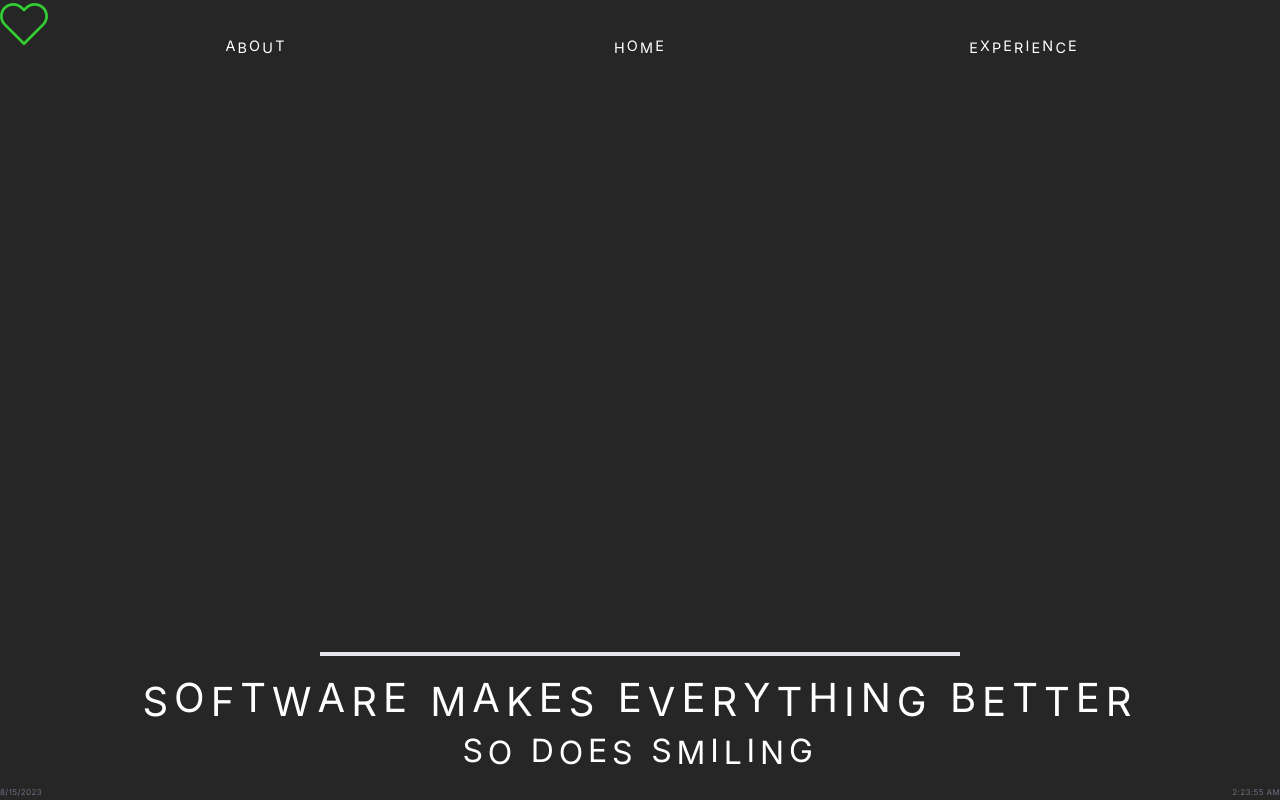
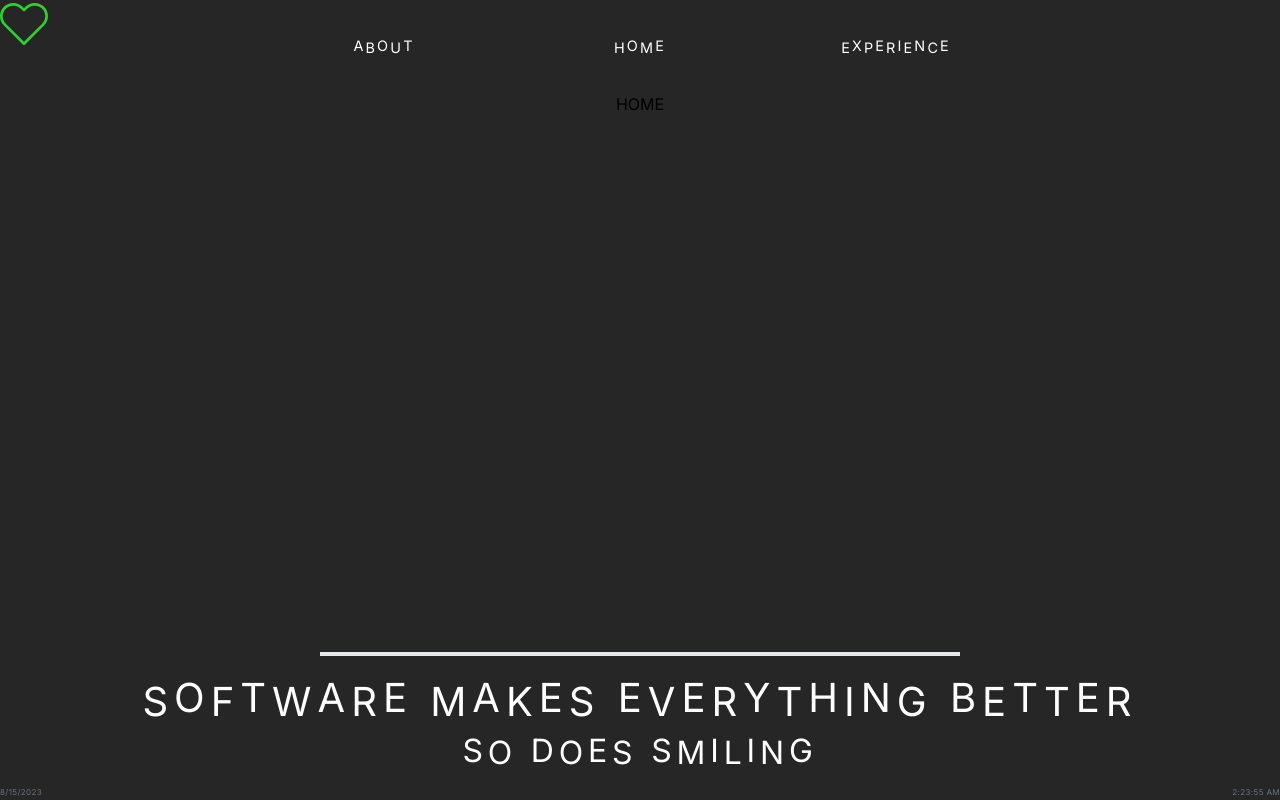
Before and after one commit to DaveyDevsALot/abstract, a Next.js app: page / in a window 1280 px wide. Built offline with nearby package versions, Linux system fonts and the light colour scheme.

Commit message:
Final adjustments to the position, function to assign correct color according to health check. Cleaned up and formatted code.

```diff
--- a/app/components/ui/Tile.jsx
+++ /dev/null
@@ -1,19 +0,0 @@
-import RotateInOut3D from '../animation/InOutRotation3D'
-
-const Tile = ({ children, display, bg }) => (
-  <RotateInOut3D
-    duration={1 + Math.random()}
-    delay={0.5 + Math.random()}
-    offsetY={120}
-  >
-    <div className={`w-1/4 h-2/4`}>
-      <div
-        className={`w-full h-full overflow-hidden flex align-middle justify-center bg-[${bg}] border-2`}
-      >
-        {children}
-      </div>
-    </div>
-  </RotateInOut3D>
-)
-
-export default Tile
--- a/app/components/ui/footer/Footer.jsx
+++ b/app/components/ui/footer/Footer.jsx
@@ -1,16 +1,7 @@
 'use client'
-import React, { useEffect, useState } from 'react'
-import dynamic from 'next/dynamic'
 import classes from './Footer.module.css'
 import { RollingText } from '../../ui/textDisplays/rollingText/RollingText'
 import Link from 'next/link'
-import { GET } from '../../../api/route'
-import { HealthCheck } from '../healthCheck/HealthCheck'
-
-// No SSR and dynamic import for Next Server matching errors due to clock.
-const ClockWithNoSSR = dynamic(() => import('../dateTime/DateTime'), {
-  ssr: false,
-})
 export const Footer = () => {
   return (
     <footer>
@@ -40,8 +31,6 @@ export const Footer = () => {
             </div>
           </div>
         </div>
-        <ClockWithNoSSR />
-        <HealthCheck />
       </div>
     </footer>
   )
--- a/app/components/ui/header/Header.jsx
+++ b/app/components/ui/header/Header.jsx
@@ -1,35 +1,45 @@
-import React from 'react';
+import React from 'react'
 import Link from 'next/link'
-import classes from './Header.module.css';
+import classes from './Header.module.css'
 import { RollingText } from '../textDisplays/rollingText/RollingText'
 
 export const Header = () => (
   <nav>
     <div className={classes.header}>
       <div className={classes.partialBorderDiv} />
-        <div className={classes.menuItems}>
       <div className={classes.menuItem}>
         <div className={classes.itemText}>
           <Link href={'/'}>
-                  <RollingText displayText={'ABOUT'} fontSize={'0.9rem'} minFontSize={'0.5rem'}></RollingText>
+            <RollingText
+              displayText={'ABOUT'}
+              fontSize={'0.9rem'}
+              minFontSize={'0.5rem'}
+            ></RollingText>
           </Link>
         </div>
       </div>
       <div className={classes.menuItem}>
         <div className={classes.itemText}>
           <Link href={'/'}>
-                <RollingText displayText={'HOME'} fontSize={'0.9rem'} minFontSize={'0.5rem'}></RollingText>
+            <RollingText
+              displayText={'HOME'}
+              fontSize={'0.9rem'}
+              minFontSize={'0.5rem'}
+            ></RollingText>
           </Link>
         </div>
       </div>
       <div className={classes.menuItem}>
         <div className={classes.itemText}>
           <Link href={'/'}>
-                <RollingText displayText={'EXPERIENCE'} fontSize={'0.9rem'} minFontSize={'0.5rem'}></RollingText>
+            <RollingText
+              displayText={'EXPERIENCE'}
+              fontSize={'0.9rem'}
+              minFontSize={'0.5rem'}
+            ></RollingText>
           </Link>
         </div>
       </div>
     </div>
-    </div>
   </nav>
-);
+)
--- a/app/components/ui/header/Header.module.css
+++ b/app/components/ui/header/Header.module.css
@@ -1,14 +1,14 @@
 
 
 .header {
-  @apply fixed top-0 bottom-0 w-full transition-[height]
+  @apply fixed top-0 w-full transition-[height] flex content-evenly justify-center
 }
 .menuItem {
-  @apply pt-8 sm:pt-10 w-1/5 flex justify-center content-center;
+  @apply pt-8 w-1/3 sm:w-1/5 sm:pt-10 flex justify-center;
 }
 
 .menuItems {
-  @apply flex content-center justify-evenly;
+  @apply w-full;
 }
 
 .itemText {
--- /dev/null
+++ b/app/components/ui/mainWrapper/MainWrapper.jsx
@@ -0,0 +1,4 @@
+import classes from './MainWrapper.module.css'
+export const MainWrapper = ({ children }) => (
+  <section className={classes.main}>{children}</section>
+)
--- /dev/null
+++ b/app/components/ui/mainWrapper/MainWrapper.module.css
@@ -0,0 +1,3 @@
+.main {
+  @apply flex min-h-screen flex-col items-center justify-between pb-28 md:pb-40 pt-24;
+}
--- a/app/hooks/useGsapContext.js
+++ b/app/hooks/useGsapContext.js
@@ -1,6 +1,5 @@
 import { useMemo } from 'react'
 import { gsap } from 'gsap'
 export const useGsapContext = (scope) => {
-  return useMemo(() => gsap.context(() => {
-  }, scope), [scope]);
+  return useMemo(() => gsap.context(() => {}, scope), [scope])
 }
--- a/app/layout.js
+++ b/app/layout.js
@@ -1,8 +1,17 @@
 import './globals.css'
+import React from 'react'
+import dynamic from 'next/dynamic'
 import { Inter } from 'next/font/google'
 import { Footer } from '../app/components/ui/footer/Footer'
 import { Header } from '../app/components/ui/header/Header'
+import { HealthCheck } from '../app/components/ui/healthCheck/HealthCheck'
 
+const ClockWithNoSSR = dynamic(
+  () => import('../app/components/ui/dateTime/DateTime'),
+  {
+    ssr: false,
+  }
+)
 const inter = Inter({ subsets: ['latin'] })
 
 export const metadata = {
@@ -17,6 +26,8 @@ export default function RootLayout({ children }) {
         <Header />
         {children}
         <Footer />
+        <ClockWithNoSSR />
+        <HealthCheck />
       </body>
     </html>
   )
--- a/app/page.js
+++ b/app/page.js
@@ -1,8 +1,5 @@
+import { MainWrapper } from '../app/components/ui/mainWrapper/MainWrapper'
 
 export default function Home() {
-  return (
-    <main className="flex min-h-screen flex-col items-center justify-between p-24">
-
-    </main>
-  )
+  return <MainWrapper>HOME</MainWrapper>
 }
```
Also changed, not shown: app/components/ui/healthCheck/HealthCheck.jsx (+4 -3 lines). Lines whose indentation alone changed are shown as unchanged.
